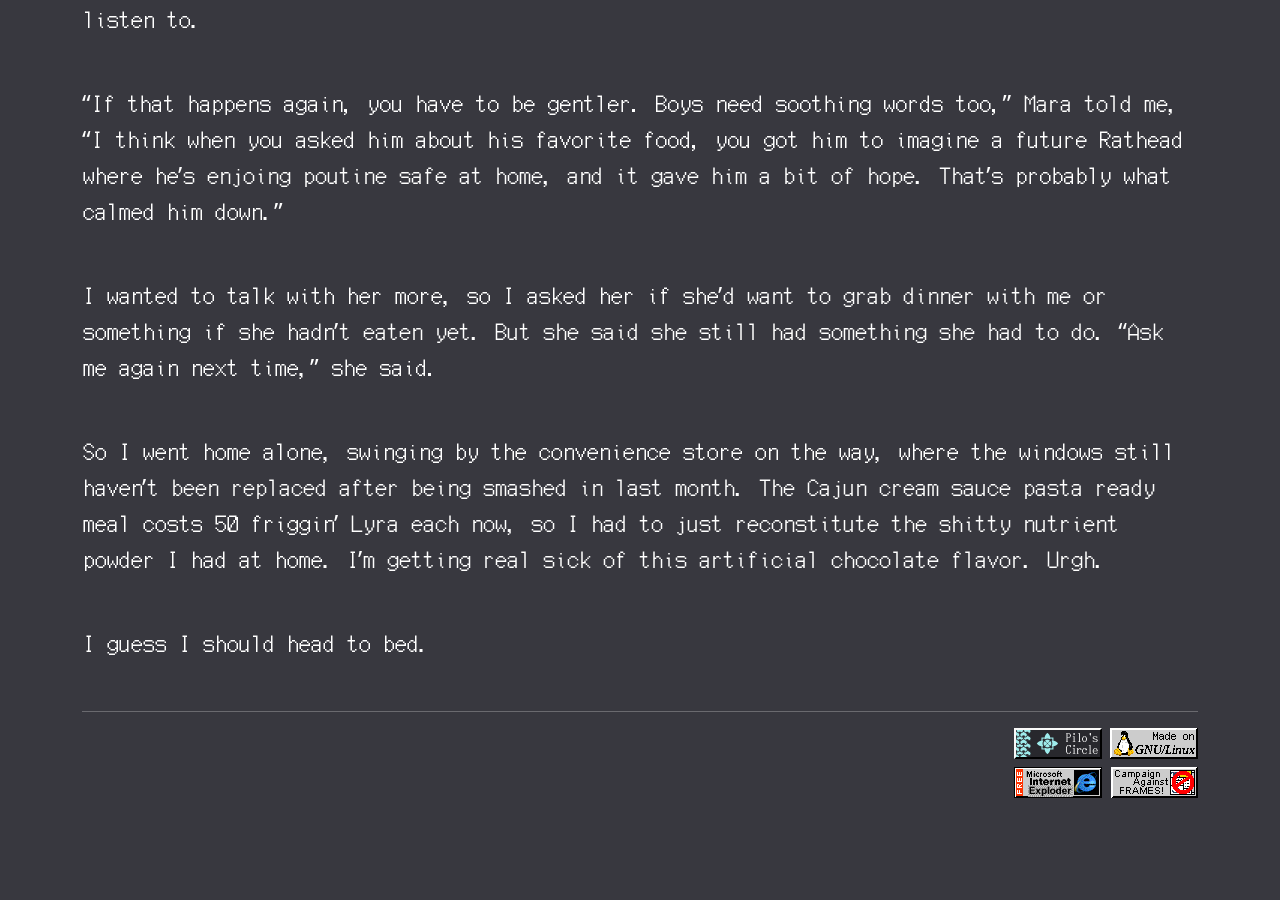
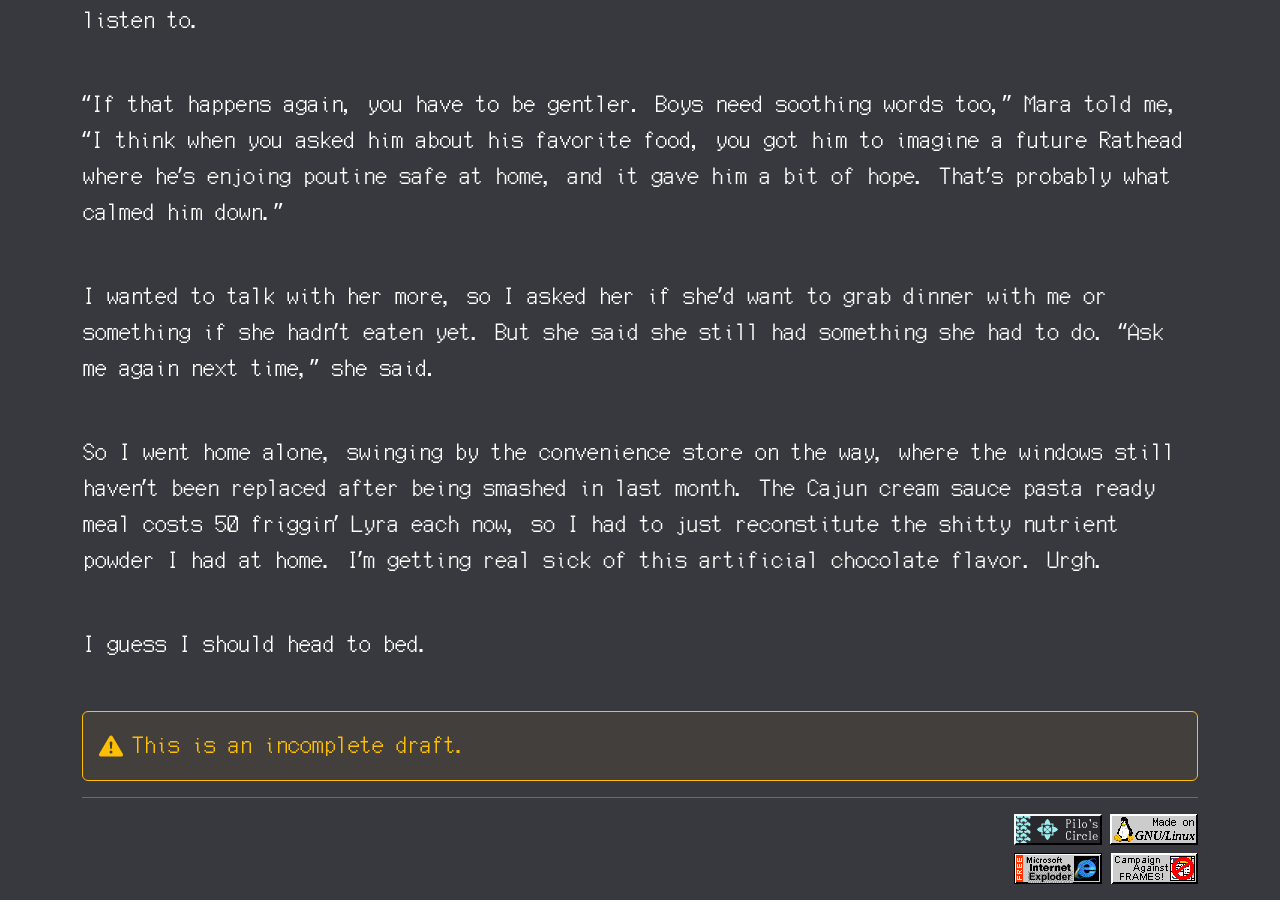
Before and after one commit to pilosophos/pilosophos-site-v1, a Jekyll site: the page built from _writing/piss-corps.md, in a window 1280 px wide and 900 px high, scrolled down 7061 px. Built offline with Jekyll 4.4.1, drawn with Linux system fonts in a browser that asks for light colours; before the commit the page ends 7875 px from its top, so only the background shows below that.

Commit message:
copy incomplete warning on bottom

```diff
--- a/_writing/piss-corps.md
+++ b/_writing/piss-corps.md
@@ -112,3 +112,10 @@ I wanted to talk with her more, so I asked her if she'd want to grab dinner with
 So I went home alone, swinging by the convenience store on the way, where the windows still haven't been replaced after being smashed in last month. The Cajun cream sauce pasta ready meal costs 50 friggin' Lyra each now, so I had to just reconstitute the shitty nutrient powder I had at home. I'm getting real sick of this artificial chocolate flavor. Urgh.
 
 I guess I should head to bed.
+
+<aside class="alert alert-warning d-flex align-items-center">
+  <svg xmlns="http://www.w3.org/2000/svg" width="24" height="24" fill="currentColor" class="bi bi-exclamation-triangle-fill flex-shrink-0 me-2" viewBox="0 0 16 16" role="img" aria-label="Warning:">
+    <path d="M8.982 1.566a1.13 1.13 0 0 0-1.96 0L.165 13.233c-.457.778.091 1.767.98 1.767h13.713c.889 0 1.438-.99.98-1.767L8.982 1.566zM8 5c.535 0 .954.462.9.995l-.35 3.507a.552.552 0 0 1-1.1 0L7.1 5.995A.905.905 0 0 1 8 5zm.002 6a1 1 0 1 1 0 2 1 1 0 0 1 0-2z"/>
+  </svg>
+  <div>This is an incomplete draft.</div>
+</aside>
```
